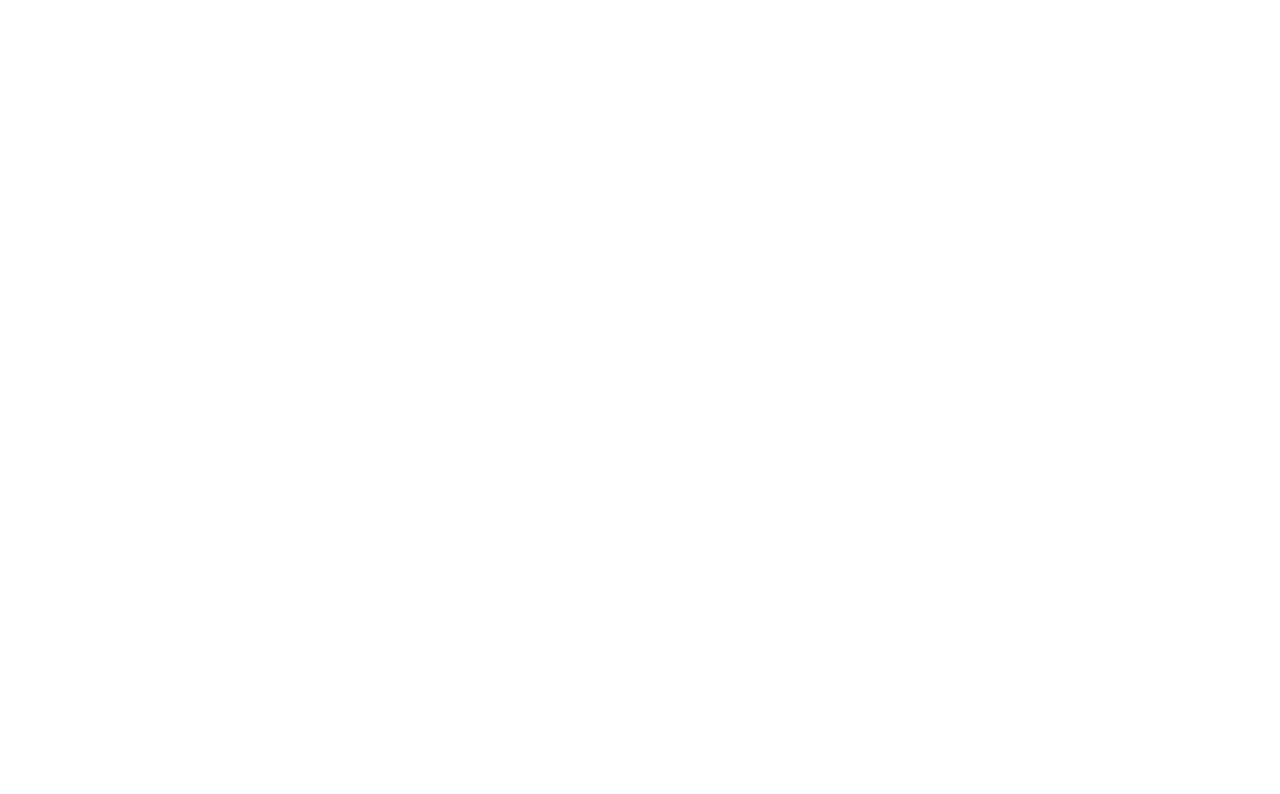
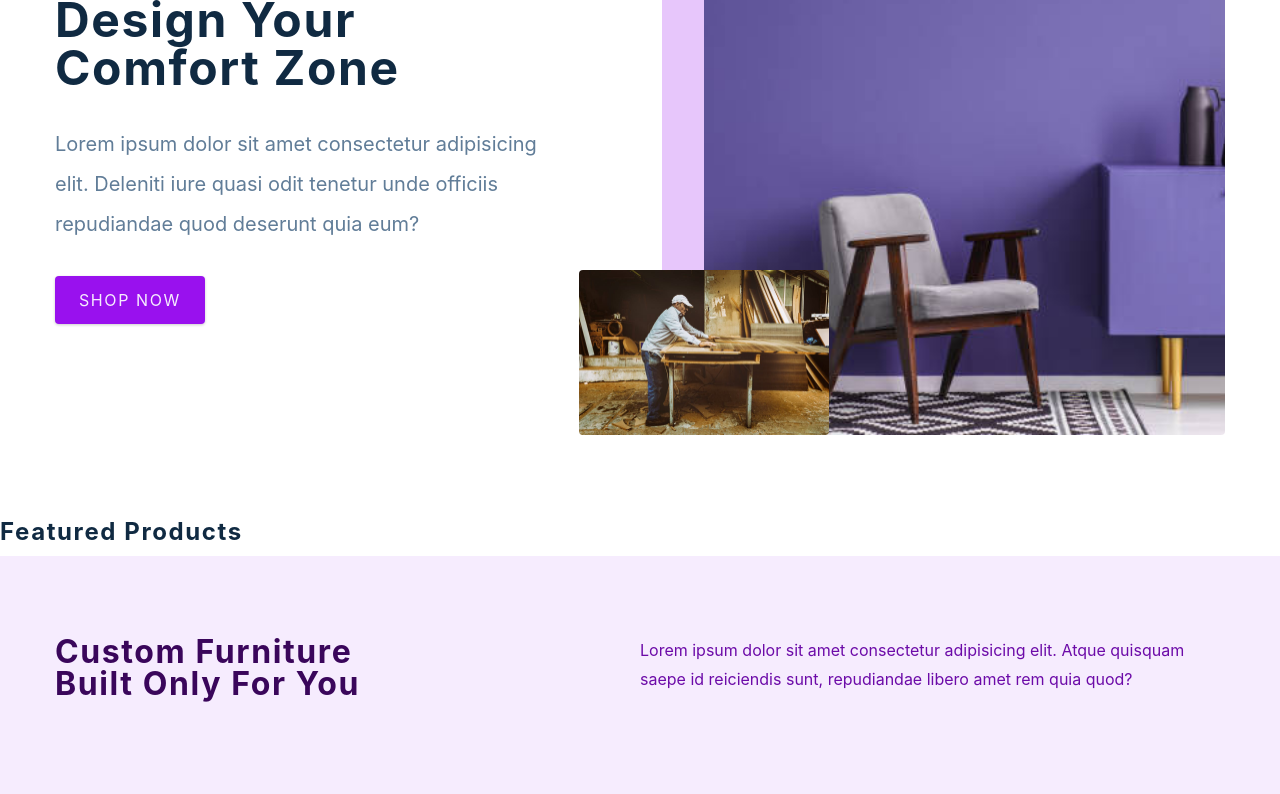
Before and after one commit to amnahkhatun/phurniture, a React (Create React App) app: page / in a window 1280 px wide. Shown: the part 280-1074 px from the top of the page. Before the commit the page ends 800 px from the top, so only its background shows below. Built offline with nearby package versions, Linux system fonts and the light colour scheme.

Commit message:
added few new components

```diff
--- a/src/components/Contact.js
+++ b/src/components/Contact.js
@@ -2,7 +2,35 @@
 import styled from 'styled-components'
 
 const Contact = () => {
-  return <h4>contact section</h4>
+  return (
+    <Wrapper>
+      <div className='section-center'>
+        <h3>Join our newsletter and get 20% off</h3>
+        <div className='content'>
+          <p>
+            Lorem ipsum dolor sit amet consectetur adipisicing elit. Rerum
+            veniam repudiandae vel ab id, fuga praesentium nobis natus ipsam
+            vero?
+          </p>
+          <form
+            className='contact-form'
+            action='your form spree id'
+            method='POST'
+          >
+            <input
+              type='email'
+              className='form-input'
+              placeholder='enter email'
+              name='_replyto'
+            />
+            <button type='submit' className='submit-btn'>
+              subscribe
+            </button>
+          </form>
+        </div>
+      </div>
+    </Wrapper>
+  )
 }
 const Wrapper = styled.section`
   padding: 5rem 0;
@@ -20,7 +48,6 @@
     display: grid;
     grid-template-columns: 1fr auto;
   }
-
   .form-input,
   .submit-btn {
     font-size: 1rem;
--- a/src/components/Hero.js
+++ b/src/components/Hero.js
@@ -5,7 +5,27 @@
 import heroBcg2 from '../assets/hero-bcg-2.jpeg'
 
 const Hero = () => {
-  return <h4>hero</h4>
+  return (
+    <Wrapper className='section-center'>
+      <article className='content'>
+        <h1>
+          design your <br />
+          comfort zone
+        </h1>
+        <p>
+          Lorem ipsum dolor sit amet consectetur adipisicing elit. Deleniti iure
+          quasi odit tenetur unde officiis repudiandae quod deserunt quia eum?
+        </p>
+        <Link to='/products' className='btn hero-btn'>
+          shop now
+        </Link>
+      </article>
+      <article className='img-container'>
+        <img src={heroBcg} alt='nice table' className='main-img' />
+        <img src={heroBcg2} alt='person working' className='accent-img' />
+      </article>
+    </Wrapper>
+  )
 }
 
 const Wrapper = styled.section`
@@ -15,7 +35,6 @@
   .img-container {
     display: none;
   }
-
   p {
     line-height: 2;
     max-width: 45em;
--- a/src/components/PageHero.js
+++ b/src/components/PageHero.js
@@ -1,8 +1,14 @@
 import React from 'react'
 import styled from 'styled-components'
 import { Link } from 'react-router-dom'
-const PageHero = () => {
-  return <h4>page hero</h4>
+const PageHero = ({ title }) => {
+  return <Wrapper>
+    <div className="section-center">
+      <h3>
+        <Link to="home">Home</Link>/ {title}
+      </h3>
+    </div>
+  </Wrapper>
 }
 
 const Wrapper = styled.section`
--- a/src/components/Services.js
+++ b/src/components/Services.js
@@ -3,7 +3,35 @@
 import { services } from '../utils/constants'
 
 const Services = () => {
-  return <h4>services </h4>
+  return (
+    <Wrapper>
+      <div className='section-center'>
+        <article className='header'>
+          <h3>
+            custom furniture <br />
+            built only for you
+          </h3>
+          <p>
+            Lorem ipsum dolor sit amet consectetur adipisicing elit. Atque
+            quisquam saepe id reiciendis sunt, repudiandae libero amet rem quia
+            quod?
+          </p>
+        </article>
+        <div className='services-center'>
+          {services.map((service) => {
+            const { id, icon, title, text } = service
+            return (
+              <article key={id} className='service'>
+                <span className='icon'>{icon} </span>
+                <h4>{title}</h4>
+                <p>{text}</p>
+              </article>
+            )
+          })}
+        </div>
+      </div>
+    </Wrapper>
+  )
 }
 
 const Wrapper = styled.section`
@@ -12,9 +40,7 @@
     color: var(--clr-primary-1);
   }
   padding: 5rem 0;
-
   background: var(--clr-primary-10);
-
   .header h3 {
     margin-bottom: 2rem;
   }
--- a/src/pages/AboutPage.js
+++ b/src/pages/AboutPage.js
@@ -14,7 +14,7 @@
         <div className="underline"></div>
       </div>
       <p>
-          Lorem ipsum dolor sit amet, consectetur adipiscing elit. Phasellus consequat pretium felis, quis rhoncus eros placerat id.
+          Lorem ipsum dolor sit amet, consectetur adipiscing elit. Donec tincidunt dui sed urna eleifend, vitae venenatis nisi consequat. Sed eleifend, ipsum sed gravida aliquam, massa est luctus tellus, nec sollicitudin mauris nisl vel turpis. Cras suscipit, ante non finibus tincidunt, ante magna egestas justo, nec iaculis massa purus eget velit. Etiam in dui ut nisl ullamcorper semper vel ornare neque. Sed ornare elit at tellus interdum aliquam. Maecenas tempor ante et orci vulputate tempus. Donec suscipit rutrum ipsum, non lobortis orci venenatis ac. Sed efficitur ac neque ut mattis. Donec eu turpis non elit venenatis tempus. Fusce vitae ex nec lacus bibendum commodo. Quisque tristique, orci sit amet sodales ornare, diam tortor vehicula ligula, a vulputate sapien dolor vel leo. Etiam sed ipsum a lectus interdum facilisis ut quis lorem. Nulla dignissim nunc quis feugiat volutpat. Etiam eros ipsum, tincidunt facilisis maximus id, finibus quis diam.
       </p>
     </article>
     </Wrapper>
--- a/src/pages/CheckoutPage.js
+++ b/src/pages/CheckoutPage.js
@@ -6,7 +6,12 @@
 import { Link } from 'react-router-dom'
 
 const CheckoutPage = () => {
-  return <h4>checkout page</h4>
+  return <main>
+    <PageHero title="checkout" />
+    <Wrapper className="page">
+      <h1>checkout here</h1>
+    </Wrapper>
+  </main>
 }
 const Wrapper = styled.div``
 export default CheckoutPage
--- a/src/pages/HomePage.js
+++ b/src/pages/HomePage.js
@@ -1,7 +1,12 @@
 import React from 'react'
 import { FeaturedProducts, Hero, Services, Contact } from '../components'
 const HomePage = () => {
-  return <h4>home page</h4>
+  return <main>
+    <Hero/>
+    <FeaturedProducts/>
+    <Services/>
+    <Contact/>
+  </main>
 }
 
 export default HomePage
```
